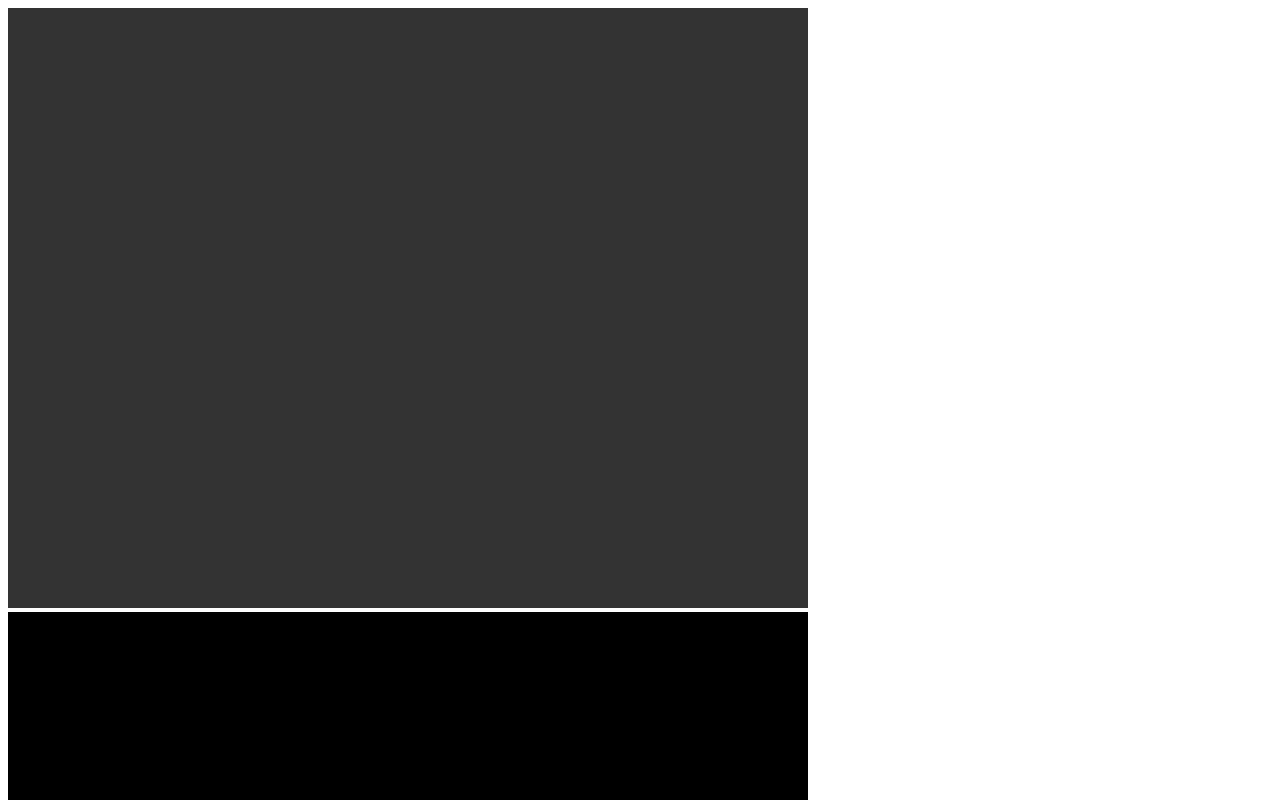
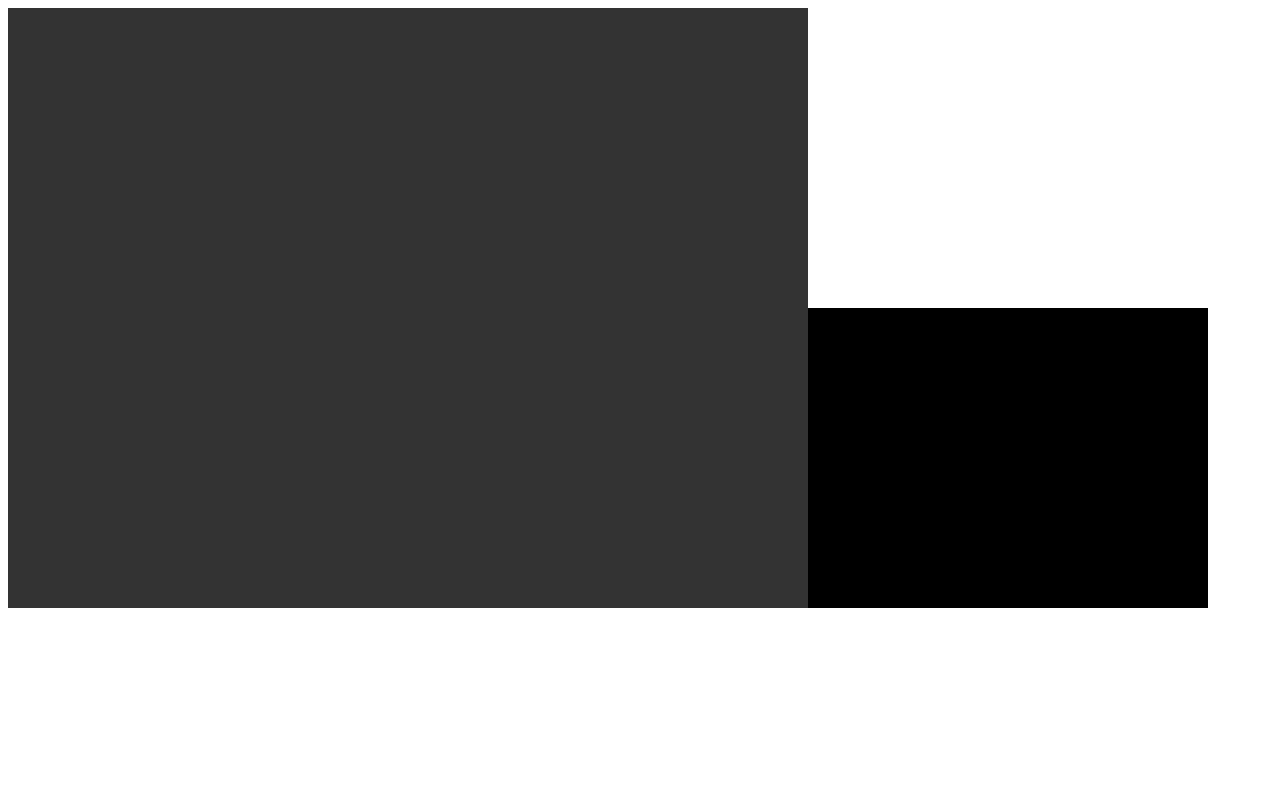
Before and after one commit to williamcotton/thundersnow, a plain HTML site: page index.html in a window 1280 px wide. Shown: the top 800 px of the page. Drawn offline with Linux system fonts and the light colour scheme.

Commit message:
changed the size of the viewer canvas to fit my 11" screen

```diff
--- a/thundersnow-viewer.js
+++ b/thundersnow-viewer.js
@@ -9,8 +9,8 @@ Viewer Canvas
 
 Thundersnow.viewer = {
 
-  _width: 800,
-  _height: 600,
+  _width: 400,
+  _height: 300,
 
   init: function() {
     this.nodes = Thundersnow.nodes;
```
Also changed, not shown: index.html (+0 -1 lines), thundersnow-node-editor.js (deleted).
